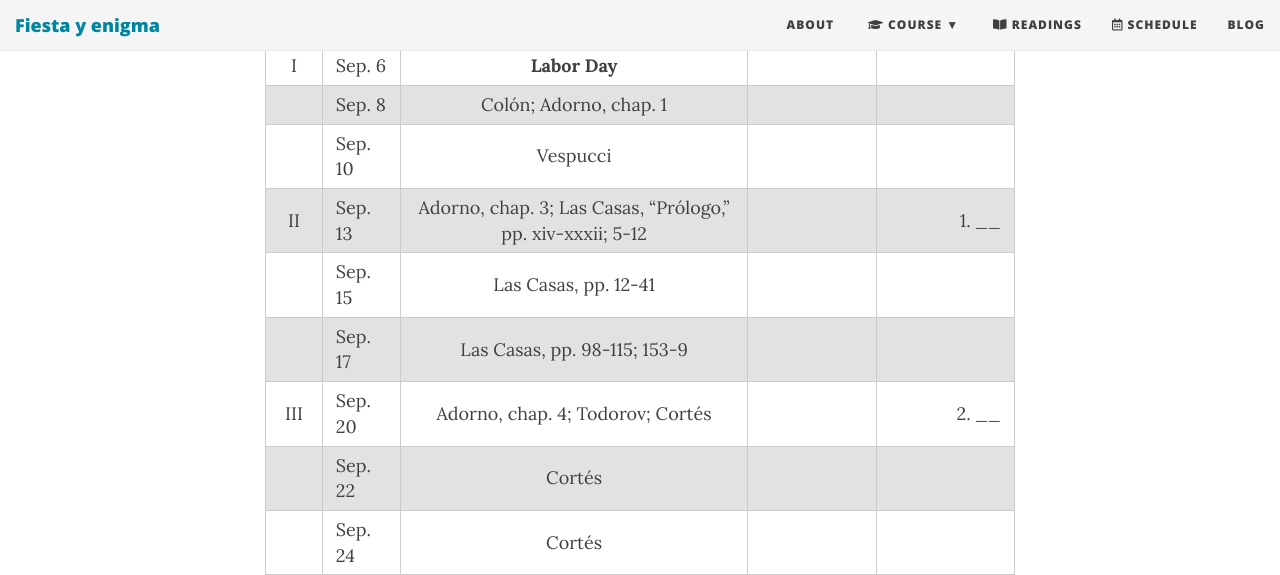
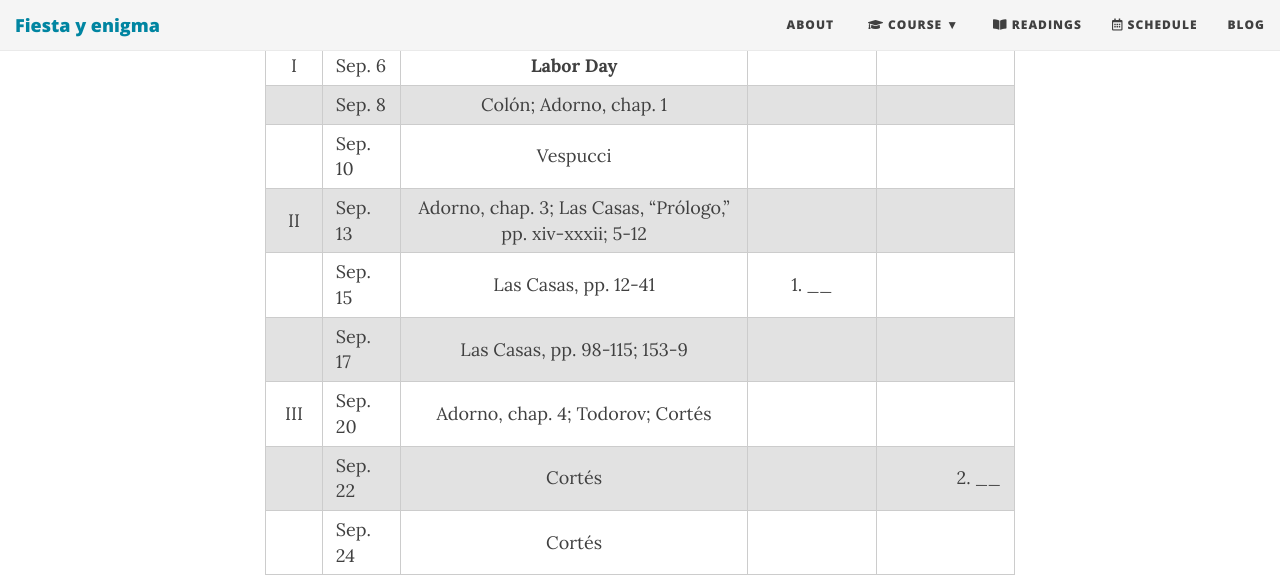
Before and after one commit to Hipomenes/ls452, a Jekyll site: the page built from calendar.md, in a window 1280 px wide and 900 px high, scrolled down 420 px. Shown: the top 575 px of the window. Built offline with Jekyll 4.4.1, drawn with Linux system fonts in a browser that asks for light colours; nearby versions of some CDN libraries.

```diff
--- a/calendar.md
+++ b/calendar.md
@@ -12,11 +12,11 @@ subtitle: Spring 2021
 |  I  | Sep. 6   | **Labor Day** |
 |     | Sep. 8   | Colón; Adorno, chap. 1
 |     | Sep. 10  | Vespucci
-|  II | Sep. 13  | Adorno, chap. 3; Las Casas, "Prólogo," pp. xiv-xxxii; 5-12 | | 1. ____
-|     | Sep. 15  | Las Casas, pp. 12-41
+|  II | Sep. 13  | Adorno, chap. 3; Las Casas, "Prólogo," pp. xiv-xxxii; 5-12 | |
+|     | Sep. 15  | Las Casas, pp. 12-41 | 1. ____
 |     | Sep. 17  | Las Casas, pp. 98-115; 153-9
-| III | Sep. 20  | Adorno, chap. 4; Todorov; Cortés | | 2. ____
-|     | Sep. 22  | Cortés
+| III | Sep. 20  | Adorno, chap. 4; Todorov; Cortés | |
+|     | Sep. 22  | Cortés | | 2. ____
 |     | Sep. 24  | Cortés
 | IV  | Sep. 27  | Tezozomoc, pp. 3-22  | | 3. ____
 |     | Sep. 29  | León-Portilla, chap. XIV |
```
